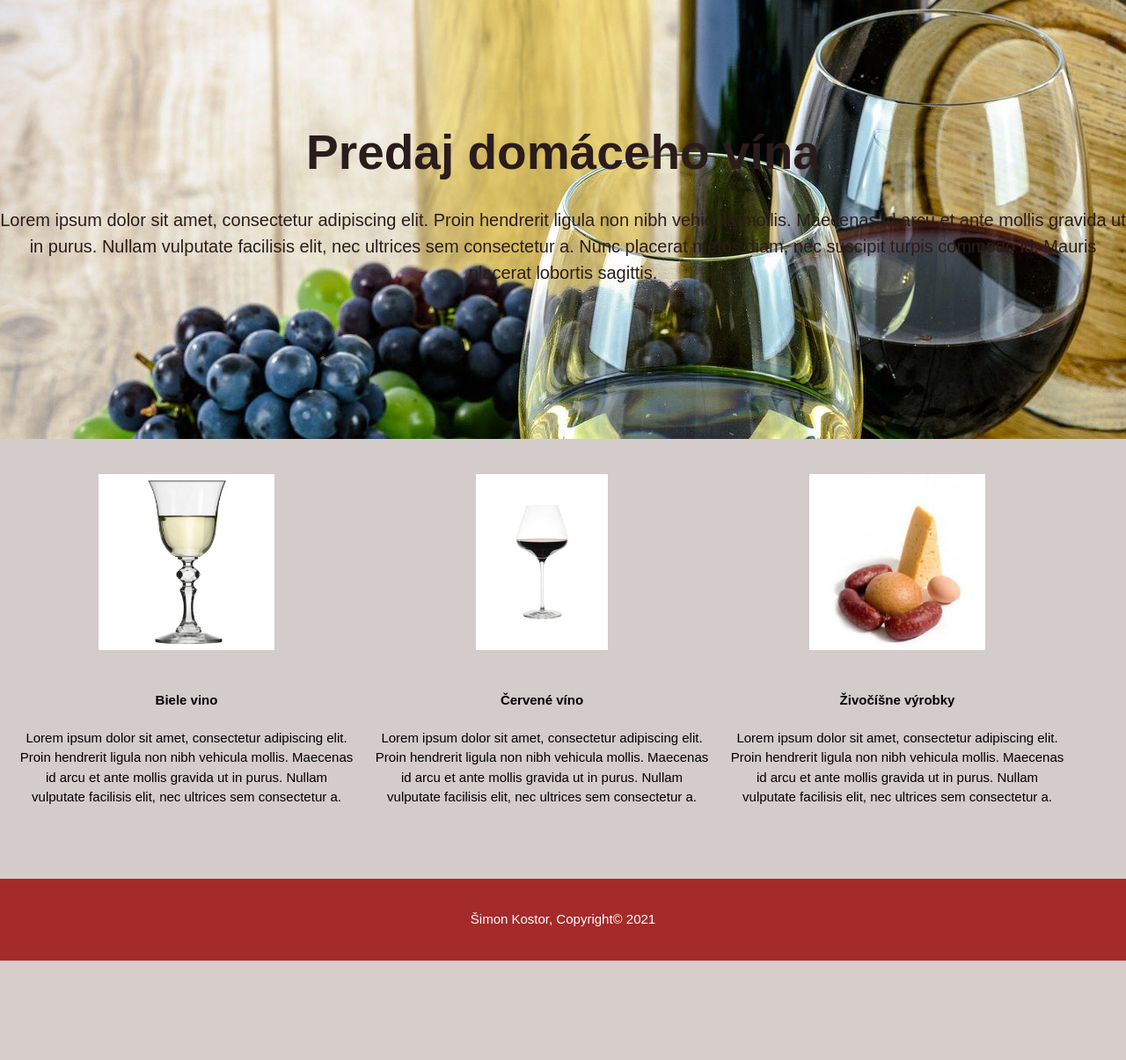
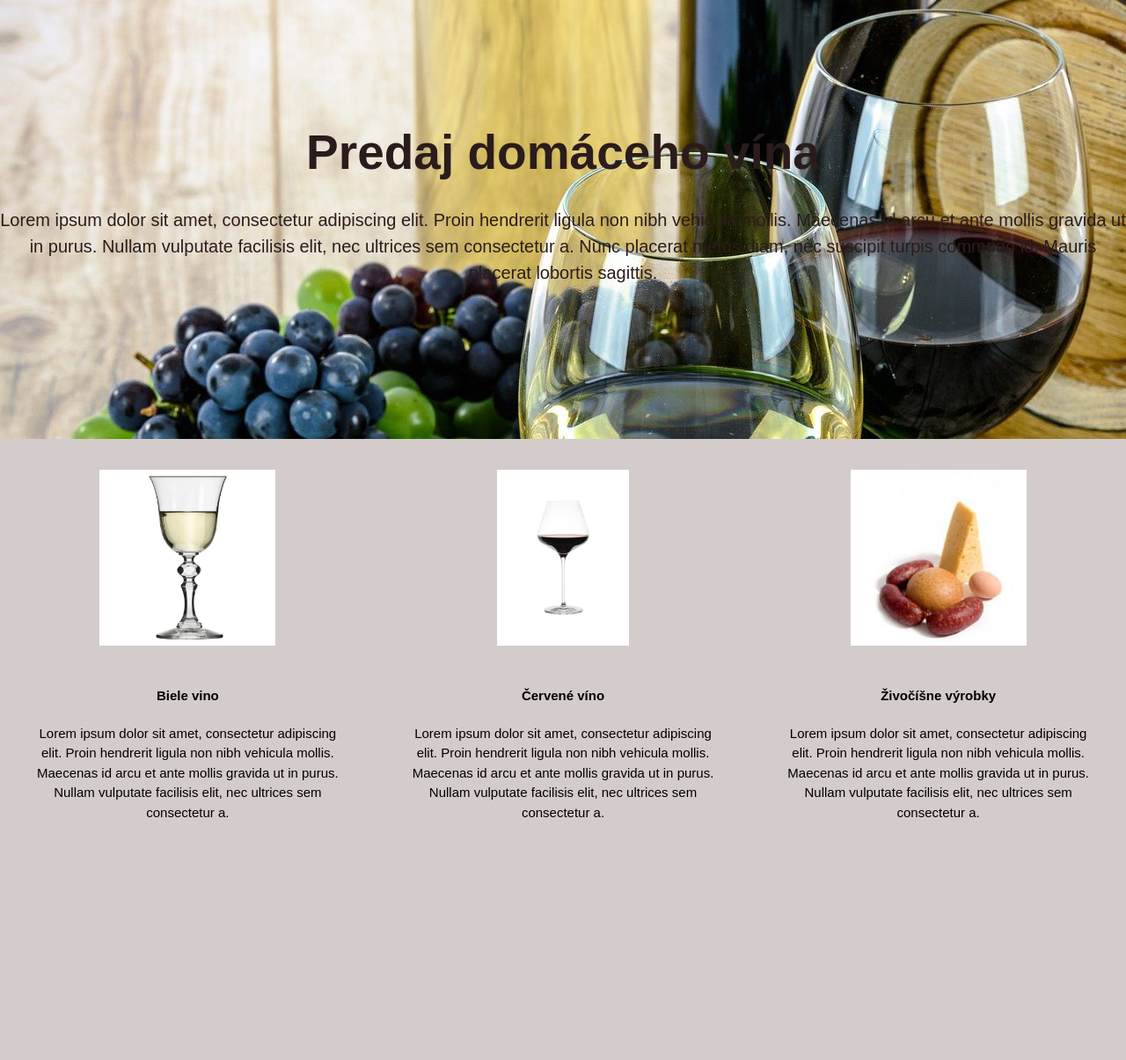
Before and after one commit to Jancikos/vino-kostor, a PHP site: page / in a window 1280 px wide. Shown: the part 105-1310 px from the top of the page at 88% size. Before the commit the page ends 1197 px from the top, so only its background shows below. Run offline with PHP 8.4, Linux system fonts and the light colour scheme.

Commit message:
prerobenie 3 showcase itemov na index stranke na responzivne

```diff
--- a/css/stranka.css
+++ b/css/stranka.css
@@ -104,14 +104,6 @@ header li :hover {
     padding-top: 33px;
 }
 
-.box {
-    margin-top: 20px;
-    margin-left: 20px;
-    float: left;
-    width: 30%;
-    text-align: center;
-}
-
 footer {
     padding: 20px;
     margin-top: 500px;
@@ -139,3 +131,16 @@ footer {
     padding-bottom: 150px;
     padding-right: 15px;
 }
+
+#mainShowCase{
+    display: flex;
+    justify-content: space-around;
+    flex-direction: row;
+    flex-wrap: wrap;
+}
+
+.showCaseItem{
+    margin: 15px;
+    width: 350px;
+    text-align: center;
+}
--- a/index.html
+++ b/index.html
@@ -24,45 +24,49 @@
             </div>
         </div>
     </header>
+
     <article>
-
         <section id="pozadie">
             <div id="textpozadie">
                 <h1>Predaj domáceho vína </h1>
-            <p>Lorem ipsum dolor sit amet, consectetur adipiscing elit. Proin hendrerit ligula non nibh vehicula mollis.
-                Maecenas id arcu et ante mollis gravida ut in purus. Nullam vulputate facilisis elit, nec ultrices sem
+                <p>Lorem ipsum dolor sit amet, consectetur adipiscing elit. Proin hendrerit ligula non nibh vehicula
+                    mollis.
+                    Maecenas id arcu et ante mollis gravida ut in purus. Nullam vulputate facilisis elit, nec ultrices
+                    sem
                     consectetur a. Nunc placerat metus diam, nec suscipit turpis commodo id. Mauris placerat lobortis
                     sagittis. </p>
             </div>
         </section>
-        <section>
-        <div class="box">
+
+        <section id="mainShowCase">
+            <div class="showCaseItem">
                 <img class="obrazky" src="obrazky/biele.jpeg">
                 <h4>Biele vino</h4>
-            <p>Lorem ipsum dolor sit amet, consectetur adipiscing elit. Proin hendrerit ligula non nibh vehicula mollis.
-                Maecenas id arcu et ante mollis gravida ut in purus. Nullam vulputate facilisis elit, nec ultrices sem
+                <p>Lorem ipsum dolor sit amet, consectetur adipiscing elit. Proin hendrerit ligula non nibh vehicula
+                    mollis.
+                    Maecenas id arcu et ante mollis gravida ut in purus. Nullam vulputate facilisis elit, nec ultrices
+                    sem
                     consectetur a.
                 </p>
             </div>
-        </section>
             <!-- obrazok -->
-        <section>
-        <div class="box">
+            <div class="showCaseItem">
                 <img class="obrazky" src="obrazky/červené.jpg">
                 <h4>Červené víno</h4>
-            <p>Lorem ipsum dolor sit amet, consectetur adipiscing elit. Proin hendrerit ligula non nibh vehicula mollis.
-                Maecenas id arcu et ante mollis gravida ut in purus. Nullam vulputate facilisis elit, nec ultrices sem
+                <p>Lorem ipsum dolor sit amet, consectetur adipiscing elit. Proin hendrerit ligula non nibh vehicula
+                    mollis.
+                    Maecenas id arcu et ante mollis gravida ut in purus. Nullam vulputate facilisis elit, nec
+                    ultrices
+                    sem
                     consectetur a.</p>
             </div>
-        </section>
-            <!-- obrazok -->
-            <section>
-            <div class="box">
+            <div class="showCaseItem">
                 <img class="obrazky" src="obrazky/živoč.jpg">
                 <h4>Živočíšne výrobky</h4>
                 <p>Lorem ipsum dolor sit amet, consectetur adipiscing elit. Proin hendrerit ligula non nibh vehicula
                     mollis.
-                    Maecenas id arcu et ante mollis gravida ut in purus. Nullam vulputate facilisis elit, nec ultrices
+                    Maecenas id arcu et ante mollis gravida ut in purus. Nullam vulputate facilisis elit, nec
+                    ultrices
                     sem consectetur a.</p>
             </div>
         </section>
@@ -72,4 +76,5 @@
         <p class="copyright">Šimon Kostor, Copyright© 2021 </p>
     </footer>
 </body>
+
 </html>
```
Lines whose indentation alone changed are shown as unchanged.
